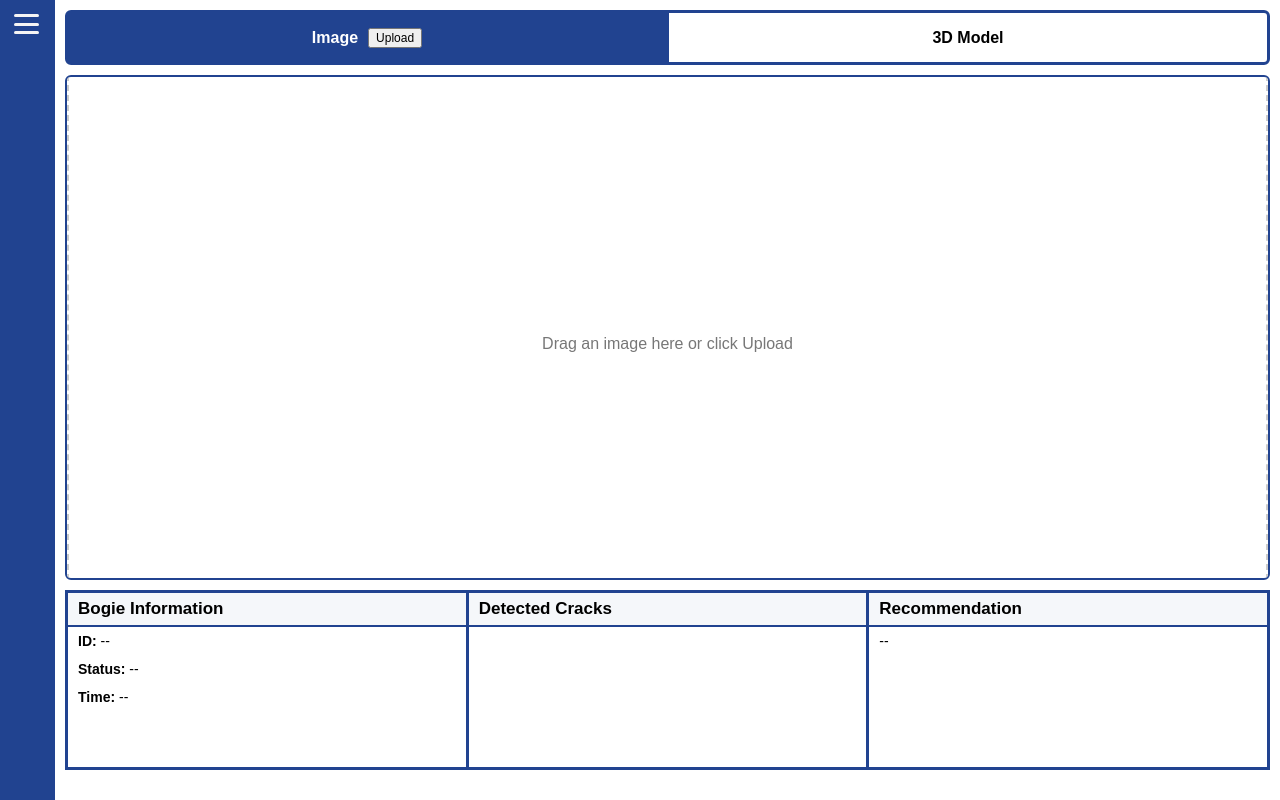
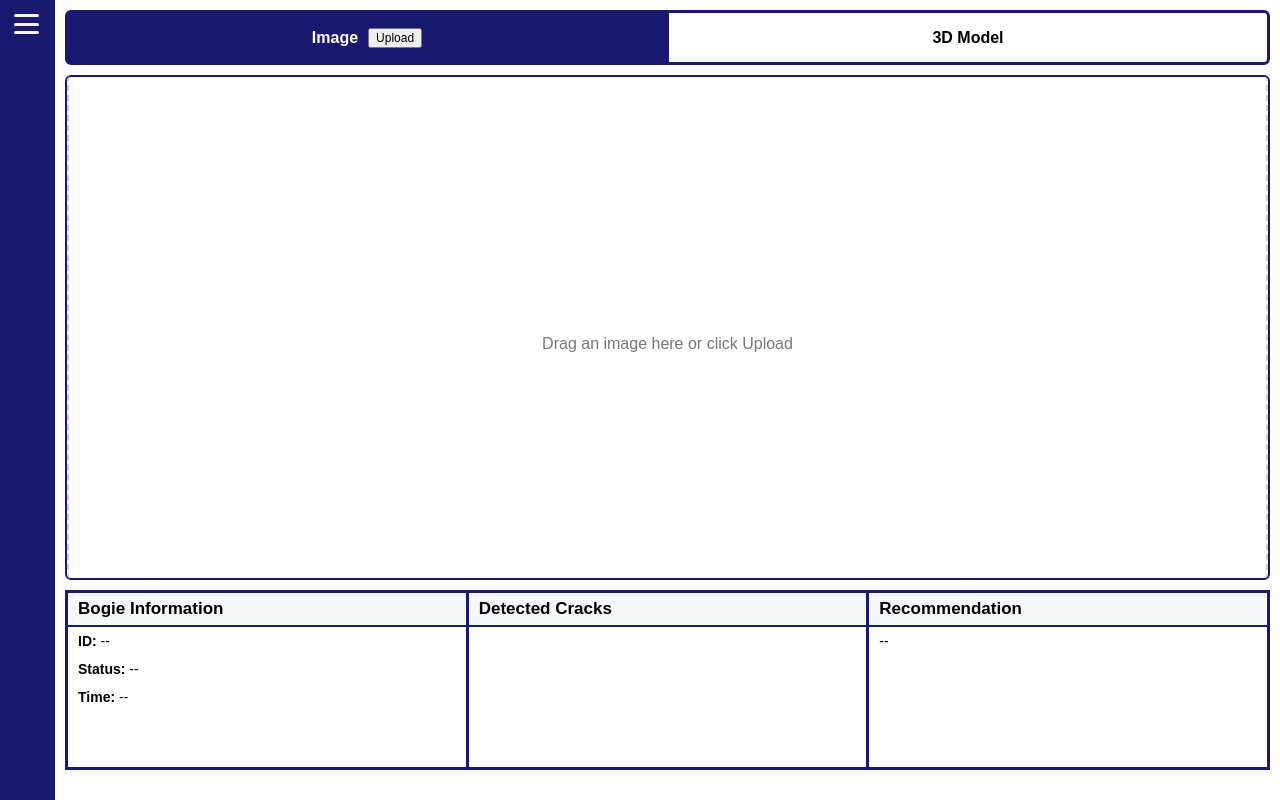
Before and after one commit to sephvelasco/web-app, a Flask app: page / in a window 1280 px wide. Run offline with Flask 3, Linux system fonts and the light colour scheme; some libraries are stand-ins or nearby versions.

Commit message:
Client colours

```diff
--- a/static/css/style.css
+++ b/static/css/style.css
@@ -1,3 +1,10 @@
+/* NOTE: CHANGE COLOURS BASED ON CLIENT
+
+    PNR: #191970 (Midnight Blue)
+    LRMC: #214390 (Dark Blue)
+
+*/
+
 body {
   margin: 0;
   font-family: Arial, sans-serif;
@@ -13,7 +20,7 @@ body {
   left: 0;
   width: 220px;
   height: 100vh;
-  background-color: #214390;
+  background-color: #191970;
   color: white;
   transition: width 0.3s ease;
   overflow: hidden;
@@ -65,11 +72,11 @@ body {
 }
 
 .sidebar nav ul li:hover {
-  background-color: rgba(255,255,255,0.2);
+  background-color: rgba(255, 255, 255, 0.2);
 }
 
 .sidebar nav ul li.active {
-  background-color: rgba(255,255,255,0.18);
+  background-color: rgba(255, 255, 255, 0.18);
 }
 
 /* Keep clickable area wide even when collapsed */
@@ -163,7 +170,7 @@ body {
 .top-tabs {
   display: flex;
   justify-content: space-around;
-    border: 3px solid #214390;
+  border: 3px solid #191970;
   border-radius: 6px;
   margin-bottom: 10px;
   height: 55px;
@@ -180,7 +187,7 @@ body {
   align-items: center;
   justify-content: center;
   position: relative;
-    border-right: 3px solid #214390;
+  border-right: 3px solid #191970;
 }
 
 .tab-btn:last-child {
@@ -188,7 +195,7 @@ body {
 }
 
 .tab-btn.active {
-  background-color: #214390;
+  background-color: #191970;
   color: white;
 }
 
@@ -200,7 +207,7 @@ body {
 /* VIEWER AREA */
 .viewer-area {
   height: calc(100vh - 295px);
-    border: 2px solid #214390;
+  border: 2px solid #191970;
   border-radius: 6px;
   display: flex;
   justify-content: center;
@@ -242,7 +249,8 @@ body {
   height: 100%;
 }
 
-#viewer, .drop-zone {
+#viewer,
+.drop-zone {
   width: 100%;
   height: 100%;
 }
@@ -251,7 +259,7 @@ body {
 .info-section {
   display: flex;
   margin-top: 10px;
-    border: 3px solid #214390;
+  border: 3px solid #191970;
   height: 180px;
   box-sizing: border-box;
 }
@@ -259,7 +267,7 @@ body {
 .info-box {
   flex: 1;
   padding: 0;
-    border-right: 3px solid #214390;
+  border-right: 3px solid #191970;
   display: flex;
   flex-direction: column;
   justify-content: flex-start;
@@ -276,7 +284,7 @@ body {
   color: #000;
   margin: 0;
   padding: 6px 10px;
-  border-bottom: 2px solid #214390;
+  border-bottom: 2px solid #191970;
 }
 
 .info-box p,
@@ -341,7 +349,7 @@ body {
   background: rgba(255, 255, 255, 0.9);
   border-radius: 8px;
   padding: 20px 30px 10px 30px;
-  box-shadow: 0 4px 20px rgba(0,0,0,0.3);
+  box-shadow: 0 4px 20px rgba(0, 0, 0, 0.3);
   max-width: 80%;
   max-height: 80%;
 }
@@ -364,8 +372,8 @@ body {
   top: 10px;
   right: 15px;
   font-size: 28px;
-  color: rgba(255,255,255,0.8);
-  background: rgba(0,0,0,0.3);
+  color: rgba(255, 255, 255, 0.8);
+  background: rgba(0, 0, 0, 0.3);
   border-radius: 50%;
   padding: 4px 10px;
   cursor: pointer;
@@ -373,7 +381,7 @@ body {
 }
 
 #closePreview:hover {
-  background: rgba(0,0,0,0.5);
+  background: rgba(0, 0, 0, 0.5);
 }
 
 .history-grid {
```
Lines whose indentation alone changed are shown as unchanged.
